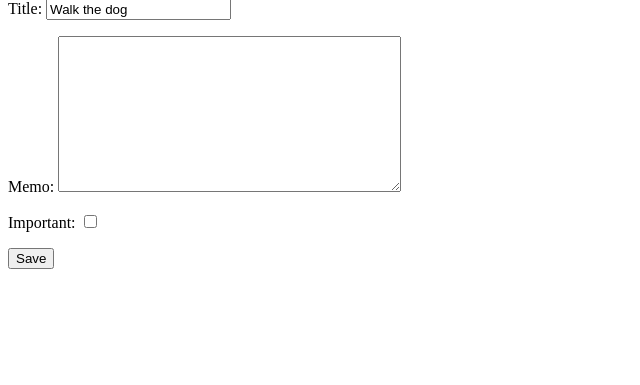
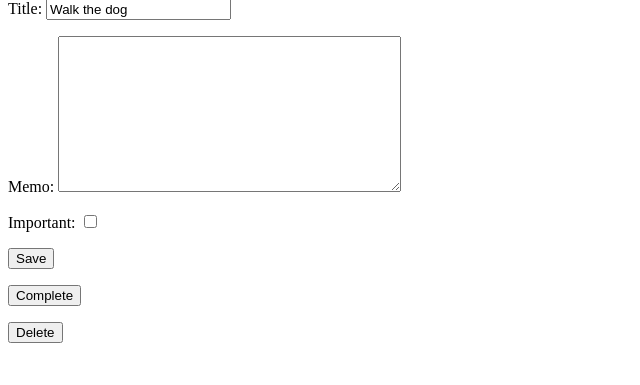
Before and after one commit to nopibal/Django3-todowoo-todolist, a Django app: page /todo/1/ in a window 1280 px wide. Shown: the part 134-519 px from the top of the page, without its empty margins (0-640 px from the left). Run offline with Django 3.2, Linux system fonts and the light colour scheme; a user stored in the database is signed in; data comes from the database, SQL or seed files in the repository; both versions use the stored data as it was after the commit.

Commit message:
add buttons on todo tasks

```diff
--- a/todo/templates/todo/viewtodo.html
+++ b/todo/templates/todo/viewtodo.html
@@ -12,4 +12,14 @@
   <button type="submit">Save</button>
 </form>
 
+<form method="POST" action="{% url 'completetodo' todo.id %}">
+  {% csrf_token %}
+  <button type="submit">Complete</button>
+</form>
+
+<form method="POST" action="{% url 'deletetodo' todo.id %}">
+  {% csrf_token %}
+  <button type="submit">Delete</button>
+</form>
+
 {% endblock %}
--- a/todo/views.py
+++ b/todo/views.py
@@ -5,6 +5,7 @@ from django.db import IntegrityError
 from django.contrib.auth import login, logout, authenticate
 from .forms import TodoForm
 from .models import Todo
+from django.utils import timezone
 
 def home(request):
     return render(request, 'todo/home.html')
@@ -60,7 +61,7 @@ def currenttodos(request):
     return render(request, 'todo/currenttodos.html', {'todos':todos})
 
 def viewtodo(request, todo_pk):
-    todo = get_object_or_404(Todo, pk = todo_pk)
+    todo = get_object_or_404(Todo, pk = todo_pk, user=request.user)
     if request.method == 'GET':
         form = TodoForm(instance = todo)
         return render(request, 'todo/viewtodo.html', {'todo':todo ,'form':form})
@@ -71,3 +72,16 @@ def viewtodo(request, todo_pk):
             return redirect('currenttodos')
         except ValueError:
             return render(request, 'todo/viewtodo.html', {'todo':todo ,'form':form, 'error':'Bad info'})
+
+def completetodo(request, todo_pk):
+    todo = get_object_or_404(Todo, pk=todo_pk, user=request.user)
+    if request.method == 'POST':
+        todo.datecompleted = timezone.now()
+        todo.save()
+        return redirect('currenttodos')
+
+def deletetodo(request, todo_pk):
+    todo = get_object_or_404(Todo, pk=todo_pk, user=request.user)
+    if request.method == 'POST':
+        todo.delete()
+        return redirect('currenttodos')
--- a/todowoo/urls.py
+++ b/todowoo/urls.py
@@ -30,4 +30,6 @@ urlpatterns = [
     path('create/', views.createtodo, name='createtodo'),
     path('current/', views.currenttodos, name='currenttodos'),
     path('todo/<int:todo_pk>/', views.viewtodo, name='viewtodo'),
+    path('todo/<int:todo_pk>/complete', views.completetodo, name='completetodo'),
+    path('todo/<int:todo_pk>/delete', views.deletetodo, name='deletetodo'),
 ]
```
Also changed, not shown: db.sqlite3.
